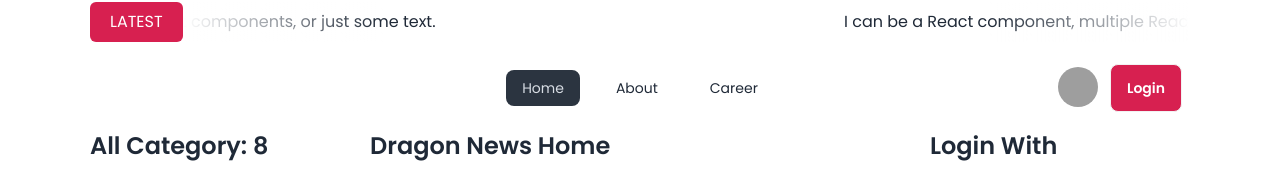
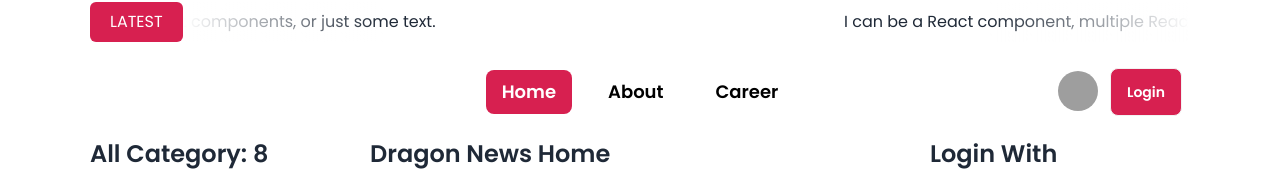
Before and after one commit to taskinahmadalfaruqe/Module-52, a React (Vite) app: page / in a window 1280 px wide. Shown: the part 176-347 px from the top of the page. Built offline with nearby package versions, Linux system fonts and the light colour scheme; no server answers; grey boxes are pictures that could not be loaded.

Commit message:
NavLink INtrigation

```diff
--- a/src/Component/LeftSideNav/LeftSideNav.jsx
+++ b/src/Component/LeftSideNav/LeftSideNav.jsx
@@ -21,7 +21,11 @@ const LeftSideNav = () => {
             <NavLink
               key={singleCategory.id}
               to={`/category/${singleCategory.id}`}
-              className="block font-semibold hover:bg-slate-200 p-2 rounded-md"
+              className={({isActive}) =>
+                isActive
+                  ? "block font-semibold p-2 rounded-md bg-[#D72050] text-white"
+                  : "block font-semibold hover:bg-slate-200 p-2 rounded-md"
+              }
             >
               {singleCategory.name}
             </NavLink>
@@ -29,7 +33,6 @@ const LeftSideNav = () => {
         </ul>
       </div>
       <div className="my-5 flex flex-col gap-5">
-
         <div className="card card-compact w-full bg-base-100 shadow-xl rounded-md">
           <figure>
             <img src="/1.png" alt="Shoes" />
--- a/src/Component/NavBar/Navbar.jsx
+++ b/src/Component/NavBar/Navbar.jsx
@@ -3,20 +3,55 @@ import { Link, NavLink } from "react-router-dom";
 import { AuthContext } from "../../Context/Context";
 
 const Navbar = () => {
-  const {user, logOut}=useContext(AuthContext);
+  const { user, logOut, isLoading } = useContext(AuthContext);
+  if (isLoading) {
+    return (
+      <div className="flex justify-center items-center h-[100vh] w-full">
+        <span className="loading loading-spinner loading-lg text-red-500"></span>
+      </div>
+    );
+  }
   const NavLinks = (
     <div className="flex gap-5 flex-col lg:flex-row">
       <li>
-        <NavLink to="/">Home</NavLink>
+        <NavLink
+          to="/"
+          className={({ isActive }) =>
+            isActive
+              ? "bg-[#D72050] text-white text-lg font-semibold hover:bg-[#D72050]"
+              : "text-black text-lg font-semibold"
+          }
+        >
+          Home
+        </NavLink>
       </li>
       <li>
-        <NavLink to="/about">About</NavLink>
+        <NavLink
+          to="/about"
+          className={({ isActive }) =>
+            isActive
+              ? "bg-[#D72050] text-white text-lg font-semibold hover:bg-[#D72050]"
+              : "text-black text-lg font-semibold"
+          }
+        >
+          About
+        </NavLink>
       </li>
       <li>
-        <NavLink to="/career">Career</NavLink>
+        <NavLink
+          to="/career"
+          className={({ isActive }) =>
+            isActive
+              ? "bg-[#D72050] text-white text-lg font-semibold hover:bg-[#D72050]"
+              : "text-black text-lg font-semibold"
+          }
+        >
+          Career
+        </NavLink>
       </li>
     </div>
   );
+
   return (
     <div>
       <div className="navbar bg-base-100">
@@ -58,23 +93,21 @@ const Navbar = () => {
             </label>
           </div>
           <div>
-            {
-              user ?
+            {user ? (
               <Link
                 onClick={logOut}
                 className=" btn bg-[#D72050] hover:text-[#D72050] hover:border-[#D72050] text-white "
               >
                 <button>Sign Out</button>
               </Link>
-              :
+            ) : (
               <Link
                 to="/login"
                 className=" btn bg-[#D72050] hover:text-[#D72050] hover:border-[#D72050] text-white "
               >
                 <button>Login</button>
               </Link>
-            }
-
+            )}
           </div>
         </div>
       </div>
--- a/src/Component/RightSiteNav/RightSiteNav.jsx
+++ b/src/Component/RightSiteNav/RightSiteNav.jsx
@@ -44,7 +44,7 @@ const RightSiteNav = () => {
                 </div>
             </div>
 
-            <div className="Q_zon bg-[#F3F3F3] w-full p-3 space-y-3 rounded-md">
+            <div className="Q_zon bg-[#F3F3F3] w-full p-3 space-y-3 rounded-md flex justify-center items-center flex-col">
                 <img src="/qZone1.png" alt="Q Zone" />
                 <img src="/qZone2.png" alt="Q Zone" />
                 <img src="/qZone3.png" alt="Q Zone" />
--- a/src/Pages/Home/Home.jsx
+++ b/src/Pages/Home/Home.jsx
@@ -3,33 +3,42 @@ import Header from "../../Component/Header/Header";
 import LeftSideNav from "../../Component/LeftSideNav/LeftSideNav";
 import RightSiteNav from "../../Component/RightSiteNav/RightSiteNav";
 import LodeSingleNews from "../../Component/LodeSingleNews/LodeSingleNews";
+import { useContext } from "react";
+import { AuthContext } from "../../Context/Context";
 // import { useState } from "react";
 
 const Home = () => {
   const news = useLoaderData();
 
-    // const[getNews,setNews]=useState();
-
-
-
+  const { isLoading } = useContext(AuthContext);
+  if (isLoading) {
+    return (
+      <div className="flex justify-center items-center h-[100vh] w-full">
+        <span className="loading loading-spinner loading-lg text-red-500"></span>
+      </div>
+    );
+  }
 
   return (
     <div className=" py-10">
       <Header></Header>
       <div className="grid grid-cols-1 lg:grid-cols-4 gap-5">
         <div className="lg:col-span-1">
-                    <LeftSideNav ></LeftSideNav>
+          <LeftSideNav></LeftSideNav>
         </div>
         <div className="lg:col-span-2">
           <h2 className="text-2xl font-semibold">Dragon News Home</h2>
           <div>
-                        {
-                            news.map(singleNews=><LodeSingleNews key={singleNews._id}  singleNews={singleNews} ></LodeSingleNews>)
-                        }
+            {news.map((singleNews) => (
+              <LodeSingleNews
+                key={singleNews._id}
+                singleNews={singleNews}
+              ></LodeSingleNews>
+            ))}
           </div>
         </div>
         <div className="lg:col-span-1">
-                    <RightSiteNav ></RightSiteNav>
+          <RightSiteNav></RightSiteNav>
         </div>
       </div>
     </div>
--- a/src/Pages/NewsCategory/NewsCategory.jsx
+++ b/src/Pages/NewsCategory/NewsCategory.jsx
@@ -29,7 +29,7 @@ const NewsCategory = () => {
     return (
         <div>
             <Header/>
-            <div className="grid gap-5 grid-cols-4">
+            <div className="grid grid-cols-1 justify-center items-start gap-5 lg:grid-cols-4">
                 <LeftSideNav className="col-span-1"/>
                 <div className="col-span-2">
                     <h2 className="text-2xl font-semibold">News Found {lodeNews.length}</h2>
--- a/src/Pages/NewsDetails/NewsDetails.jsx
+++ b/src/Pages/NewsDetails/NewsDetails.jsx
@@ -1,4 +1,4 @@
-import { useLoaderData, useParams } from "react-router-dom";
+import { Link, useLoaderData, useParams } from "react-router-dom";
 import Header from "../../Component/Header/Header";
 import RightSiteNav from "../../Component/RightSiteNav/RightSiteNav";
 import { useEffect, useState } from "react";
@@ -7,27 +7,32 @@ const NewsDetails = () => {
   const [lodeDetails, setDetails] = useState("");
   const { id } = useParams();
   const news = useLoaderData();
-  const { title, image_url, author, details, _id, total_view, rating } =
-    lodeDetails;
+  const { title, image_url, details, category_id} =lodeDetails;
   // const {name, published_date, img} = author;
   // const {number, badge} = rating;
   useEffect(() => {
     const findNews = news.find((value) => value._id == id);
     setDetails(findNews);
   }, [id, news]);
-  console.log(lodeDetails);
+  console.log(lodeDetails)
 
   return (
     <div>
       <Header></Header>
       <div className="grid gap-5 md:grid-cols-3 lg:grid-cols-4">
+
         <div className="md:col-span-2 lg:col-span-3">
-        <h2 className="text-2xl font-semibold mb-3"> Dragon News</h2>
+          <h2 className="text-2xl font-semibold mb-3"> Dragon News</h2>
           <div className=" space-y-5 border p-2 rounded-md ">
             <img className="mx-auto" src={image_url} alt="NewsImage" />
             <h2 className="text-2xl font-semibold">{title}</h2>
             <p className="md:leading-6 lg:leading-10 ">{details}</p>
           </div>
+          <Link to={`/category/${category_id}`}>
+          <button className="btn btn-primary bg-[#D72050] text-white text-md border-[#D72050] font-semibold mt-5">
+          See All News This Category
+          </button>
+          </Link>
         </div>
         <RightSiteNav className="col-span-1"></RightSiteNav>
       </div>
```
Lines whose indentation alone changed are shown as unchanged.
